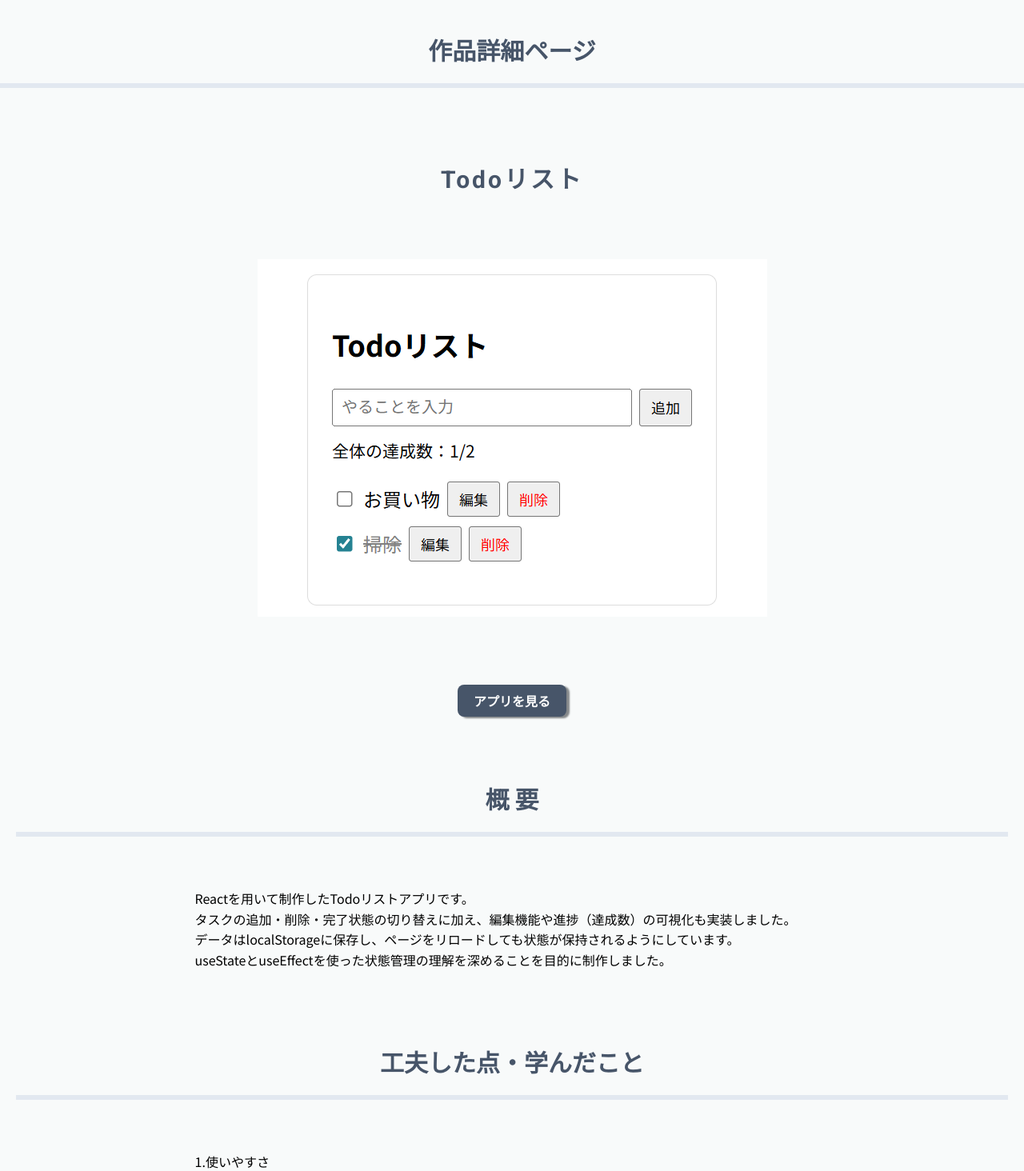
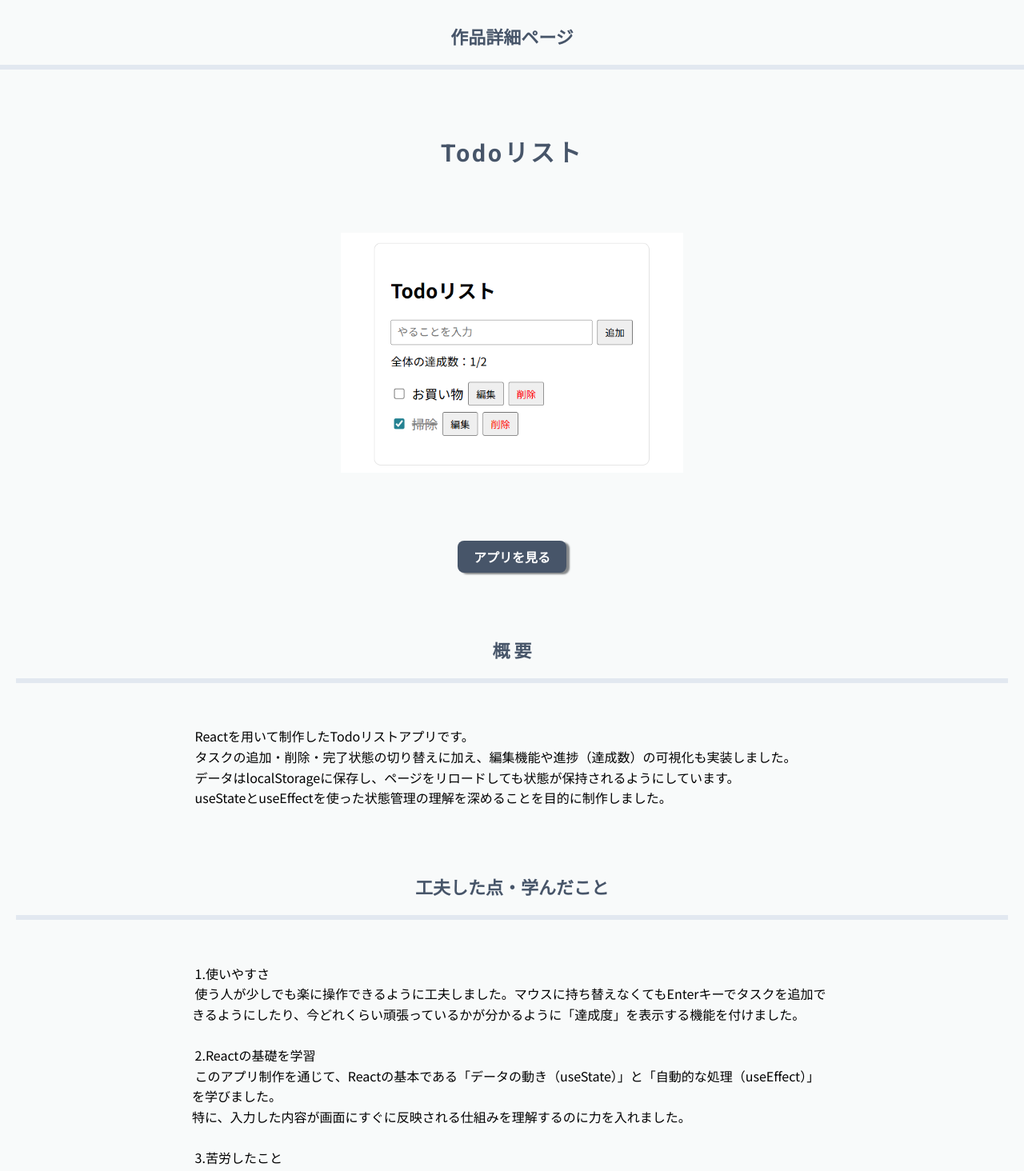
Before and after one commit to ikehatakasumi-del/myportfolio, a Next.js app: page /works/project1 in a window 1280 px wide. Shown: the top 1464 px of the page at 80% size. Built offline with nearby package versions, Linux system fonts and the light colour scheme; a web font is replaced by a local one.

Commit message:
詳細ページのフォントサイズや画像の大きさの変更

```diff
--- a/app/components/DetailHeader.js
+++ b/app/components/DetailHeader.js
@@ -1,7 +1,7 @@
 const DetailHeader = () => {
     return (
         <>
-        <h4>作品詳細ページ</h4>
+        <h4 style={{fontSize:"22px"}}>作品詳細ページ</h4>
         </>
     );
 };
--- a/app/globals.css
+++ b/app/globals.css
@@ -34,7 +34,7 @@ html, body {
 
 .header-text h1 {
     color: #334155;
-    font-size: 85px;
+    font-size: 78px;
     margin-bottom: 90px;
     letter-spacing: 1rem;
     font-weight: 900;
--- a/app/works/[slug]/page.js
+++ b/app/works/[slug]/page.js
@@ -19,7 +19,7 @@ export default async function ProjectDetail({ params }) {
         <img
           src={project.image}
           alt={project.title}
-          style={{maxWidth: "100%",height: "auto", margin: "30px 0"}}
+          style={{maxWidth: "100%",height:"300px", margin:"30px 0"}}
         />
       )}
       </div>
@@ -34,14 +34,14 @@ export default async function ProjectDetail({ params }) {
       </div>
 
       <div style={{marginTop:"30px"}}>
-        <h4>概 要</h4>
+        <h4 style={{fontSize:"22px"}}>概 要</h4>
         <p style={{whiteSpace:"pre-wrap",lineHeight:"1.6",margin:"0 auto",maxWidth:"800px",}}>
           {project.description}
         </p>
       </div>
 
       <div style={{marginTop: "30px"}}>
-        <h4>{project.contenttitle}</h4>
+        <h4 style={{fontSize:"22px"}}>{project.contenttitle}</h4>
         <p style={{whiteSpace: "pre-wrap", lineHeight: "1.6",margin:"0 auto",maxWidth:"800px",}}>
           {project.content}
         </p>
```
